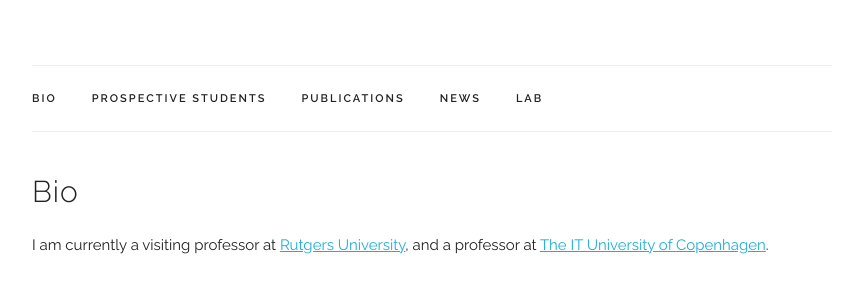
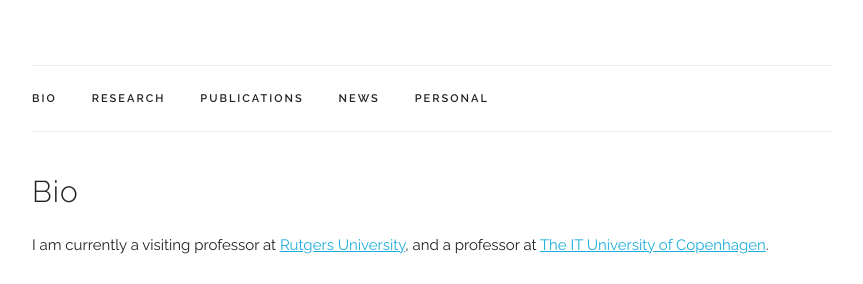
Before and after one commit to barkhuus/barkhuus.github.io, a Jekyll site: the page built from index.html, in a window 1280 px wide and 900 px high. Shown: the part 205-489 px from the top of the window, without its empty margins (208-1071 px from the left). Built offline with Jekyll 4.4.1, drawn with Linux system fonts in a browser that asks for light colours; some of the changed lines change nothing that is shown.

Commit message:
Update default.html
Updated tabs to my tabs

```diff
--- a/_layouts/default.html
+++ b/_layouts/default.html
@@ -6,13 +6,13 @@
   –––––––––––––––––––––––––––––––––––––––––––––––––– -->
   <meta charset="utf-8">
   <title>{{ site.data.main_info.name }} | {{ page.title }}</title>
-  <meta name="description" content="Homepage for Mor Naaman, Information Science Professor at Cornell Tech.">
+  <meta name="description" content="Homepage for Louise Barkhuus, Visiting Professor at Rutgers University.">
   <meta name="author" content="Mor">
-  <meta property="og:title" content="Mor Naaman | Home" />
+  <meta property="og:title" content="Louise Barkhuus | Home" />
   <meta property="og:type" content="website" />
-  <meta property="og:url" content="http://www.mornaaman.com" />
-  <meta property="og:site_name" content="Mor Naaman" />
-  <link rel="canonical" href="http://www.mornaaman.com" />
+  <meta property="og:url" content="http://www.barkhu.us" />
+  <meta property="og:site_name" content="Louise Barkhuus" />
+  <link rel="canonical" href="http://www.barkhu.us" />
 
   <!-- Mobile Specific Metas
   –––––––––––––––––––––––––––––––––––––––––––––––––– -->
@@ -115,10 +115,10 @@
       <div class="container">
         <ul class="navbar-list">
           <li class="navbar-item"><a class="navbar-link" href={{ "/index.html#bio" | prepend: site.baseurl }}>Bio</a></li>
-          <li class="navbar-item"><a class="navbar-link" href={{ "/index.html#prospective-students" | prepend: site.baseurl }}>Prospective Students</a></li>
+          <li class="navbar-item"><a class="navbar-link" href={{ "/index.html#Research" | prepend: site.baseurl }}>Research</a></li>
           <li class="navbar-item"><a class="navbar-link" href={{ "/index.html#publications" | prepend: site.baseurl }}>Publications</a></li>
           <li class="navbar-item"><a class="navbar-link" href={{ "/index.html#news" | prepend: site.baseurl }}>News</a></li>
-          <li class="navbar-item"><a class="navbar-link" href={{ "/index.html#lab" | prepend: site.baseurl }}>Lab</a></li>
+          <li class="navbar-item"><a class="navbar-link" href={{ "/index.html#personal" | prepend: site.baseurl }}>Personal</a></li>
         </ul>
       </div>
     </nav>
```
